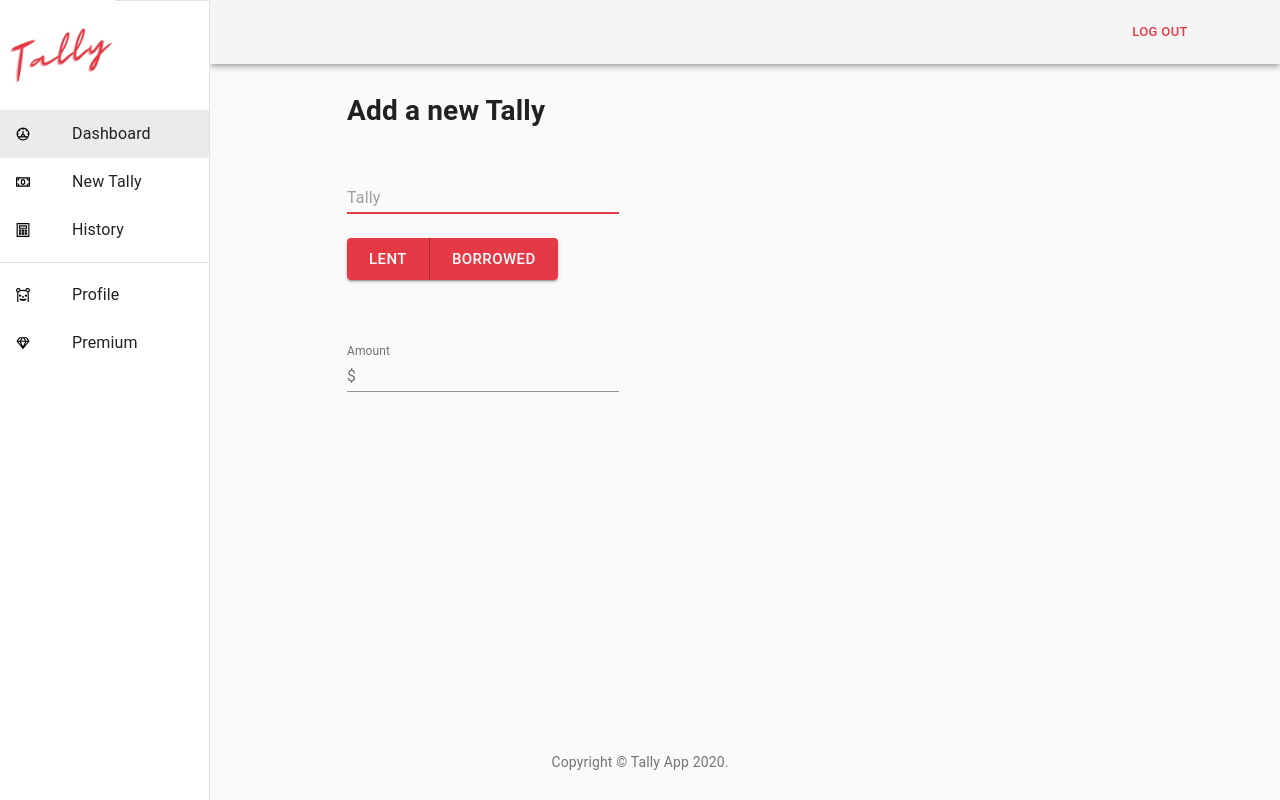
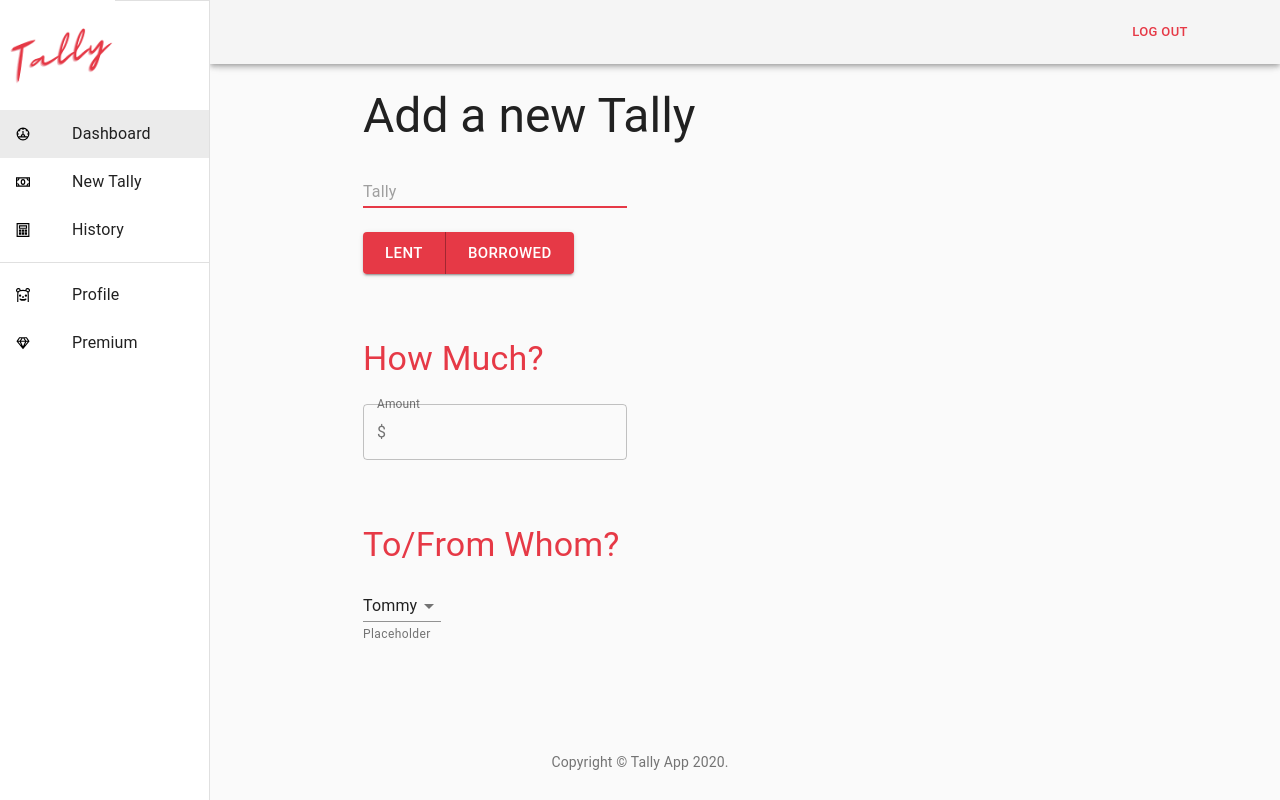
Before and after one commit to awalemandi/tally, a React (Create React App) app: page /home/newtally in a window 1280 px wide. Shown: the top 800 px of the page. Built offline with nearby package versions, Linux system fonts and the light colour scheme.

Commit message:
added pary section

```diff
--- a/src/components/layout/Content.tsx
+++ b/src/components/layout/Content.tsx
@@ -19,7 +19,7 @@ const useStyles = makeStyles(theme => ({
 			marginLeft: drawerWidth*3,
 		},
 		// flexGrow: 1,
-		padding: theme.spacing(1),
+		padding: theme.spacing(3),
 	},
 	// necessary for content to be below app bar
 	toolbar: theme.mixins.toolbar,
--- a/src/components/menu/newTally/Amount.tsx
+++ b/src/components/menu/newTally/Amount.tsx
@@ -1,9 +1,10 @@
 import React, { useState } from 'react';
 import {
-	TextField,
+	Grid,
+	Typography,
 	FormControl,
 	InputLabel,
-	Input,
+	OutlinedInput,
 	InputAdornment,
 } from '@material-ui/core';
 import { makeStyles } from '@material-ui/core/styles';
@@ -25,14 +26,29 @@ function Amount() {
 	// };
 
 	return (
-		<FormControl fullWidth>
-			<InputLabel htmlFor='standard-adornment-amount'>Amount</InputLabel>
-			<Input
-				id='amount'
-				type='number'
-				startAdornment={<InputAdornment position='start'>$</InputAdornment>}
-			/>
-		</FormControl>
+		<Grid
+			container
+			direction='column'
+			justify='space-between'
+			alignItems='stretch'
+			spacing={3}
+		>
+			<Grid item xs={12}>
+				<Typography variant='h4' color='primary'>
+					How Much?
+				</Typography>
+			</Grid>
+			<Grid item xs={12}>
+				<FormControl fullWidth variant='outlined'>
+					<InputLabel htmlFor='outlined-adornment-amount'>Amount</InputLabel>
+					<OutlinedInput
+						id='amount'
+						type='number'
+						startAdornment={<InputAdornment position='start'>$</InputAdornment>}
+					/>
+				</FormControl>
+			</Grid>
+		</Grid>
 	);
 }
 
--- a/src/components/menu/newTally/NewTally.tsx
+++ b/src/components/menu/newTally/NewTally.tsx
@@ -1,8 +1,9 @@
 import React from 'react';
 import TransactionType from './TransactionType';
 import Amount from './Amount';
-import { Grid, Hidden } from '@material-ui/core';
+import { Grid, Hidden, Typography } from '@material-ui/core';
 import { makeStyles } from '@material-ui/core/styles';
+import Party from './Party';
 
 const useStyles = makeStyles(theme => ({
 	root: {
@@ -26,7 +27,7 @@ const NewTally = () => {
 				alignItems='stretch'
 			>
 				<Grid item xs={12}>
-					<h1>Add a new Tally</h1>
+					<Typography variant='h3'>Add a new Tally</Typography>
 				</Grid>
 				<Grid item xs={10} sm={8} md={5} lg={3}>
 					<TransactionType />
@@ -40,6 +41,12 @@ const NewTally = () => {
 				<Hidden mdDown>
 					<Grid item md={6} lg={9}></Grid>
 				</Hidden>
+				<Grid item xs={10} sm={8} md={5} lg={3}>
+					<Party />
+				</Grid>
+				<Hidden mdDown>
+					<Grid item md={6} lg={9}></Grid>
+				</Hidden>
 			</Grid>
 		</form>
 	);
--- /dev/null
+++ b/src/components/menu/newTally/Party.tsx
@@ -0,0 +1,60 @@
+import React, { useState } from 'react';
+import {
+	Grid,
+	Typography,
+	FormControl,
+	Select,
+	MenuItem,
+	FormHelperText,
+} from '@material-ui/core';
+import { makeStyles } from '@material-ui/core/styles';
+
+const useStyles = makeStyles(theme => ({
+	root: {},
+}));
+
+function Party() {
+	const classes = useStyles();
+	const [party, setParty] = React.useState('');
+
+	const handleChange = (event: React.ChangeEvent<{ value: unknown }>) => {
+		setParty(event.target.value as string);
+	};
+
+	return (
+		<Grid
+			container
+			direction='column'
+			justify='space-between'
+			alignItems='stretch'
+			spacing={3}
+		>
+			<Grid item xs={12}>
+				<Typography variant='h4' color='primary'>
+					To/From Whom?
+				</Typography>
+			</Grid>
+			<Grid item xs={12}>
+				<FormControl>
+					<Select
+						value={party}
+						autoWidth
+						onChange={handleChange}
+						displayEmpty
+						inputProps={{ 'aria-label': 'Without label' }}
+					>
+						<MenuItem value='' disabled>
+							Tommy
+						</MenuItem>
+						<MenuItem value={10}>Dad</MenuItem>
+						<MenuItem value={20}>Benny</MenuItem>
+						<MenuItem value={30}>Bank</MenuItem>
+					</Select>
+					<FormHelperText>Placeholder</FormHelperText>
+				</FormControl>
+			</Grid>
+		</Grid>
+	);
+}
+
+export default Party;
```
Also changed, not shown: 1 other file (tests, documents, lock files or other folders).
